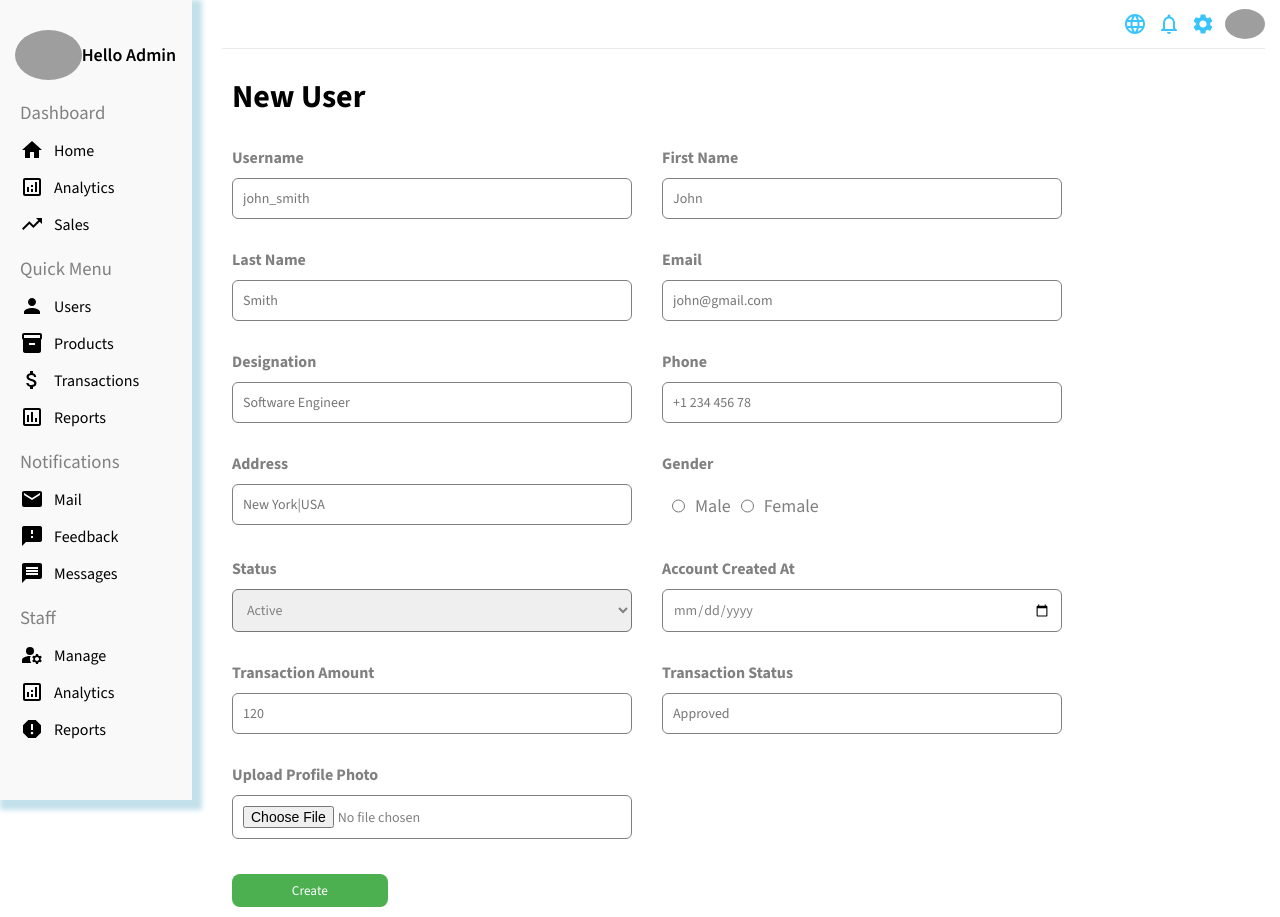
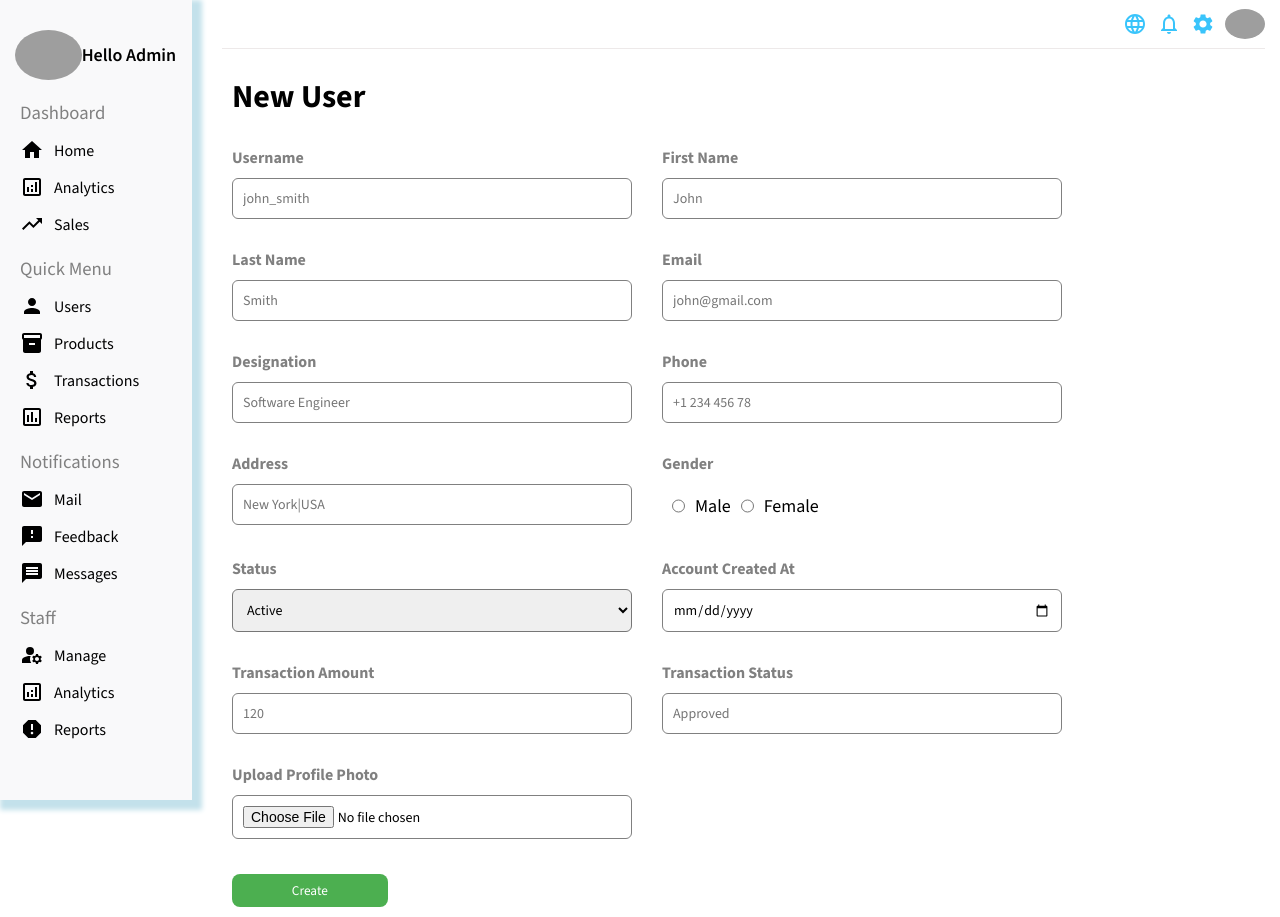
Before and after one commit to Aishwarya-Kanago/Admin-Dashboard, a React (Vite) app: page /newUser in a window 1280 px wide. Built offline with nearby package versions, Linux system fonts and the light colour scheme; no server answers; grey boxes are pictures that could not be loaded.

Commit message:
new user css changes

```diff
--- a/src/pages/newUser/newUser.css
+++ b/src/pages/newUser/newUser.css
@@ -28,13 +28,11 @@
   border-radius: 6px;
   border: 1px solid gray;
   font-size: 14px;
-  color: gray;
 }
 
 .gender-options {
   display: flex;
   gap: 10px;
-  color: grey;
   padding: 10px;
   font-size: 18px;
 }
@@ -43,7 +41,6 @@
   padding: 10px;
   border-radius: 6px;
   font-size: 14px;
-  color: gray;
 }
 
 .newuser-create-btn {
```
